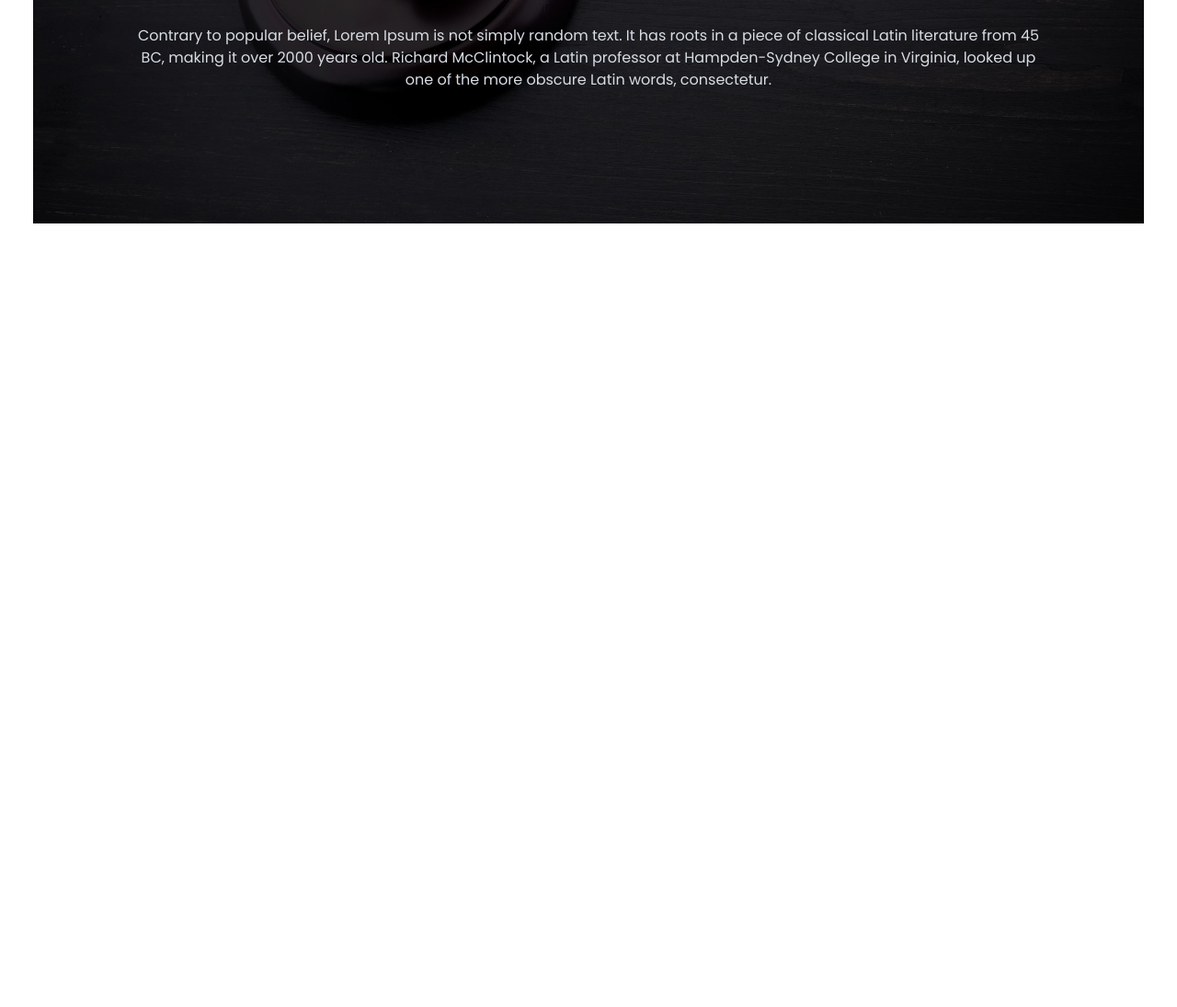
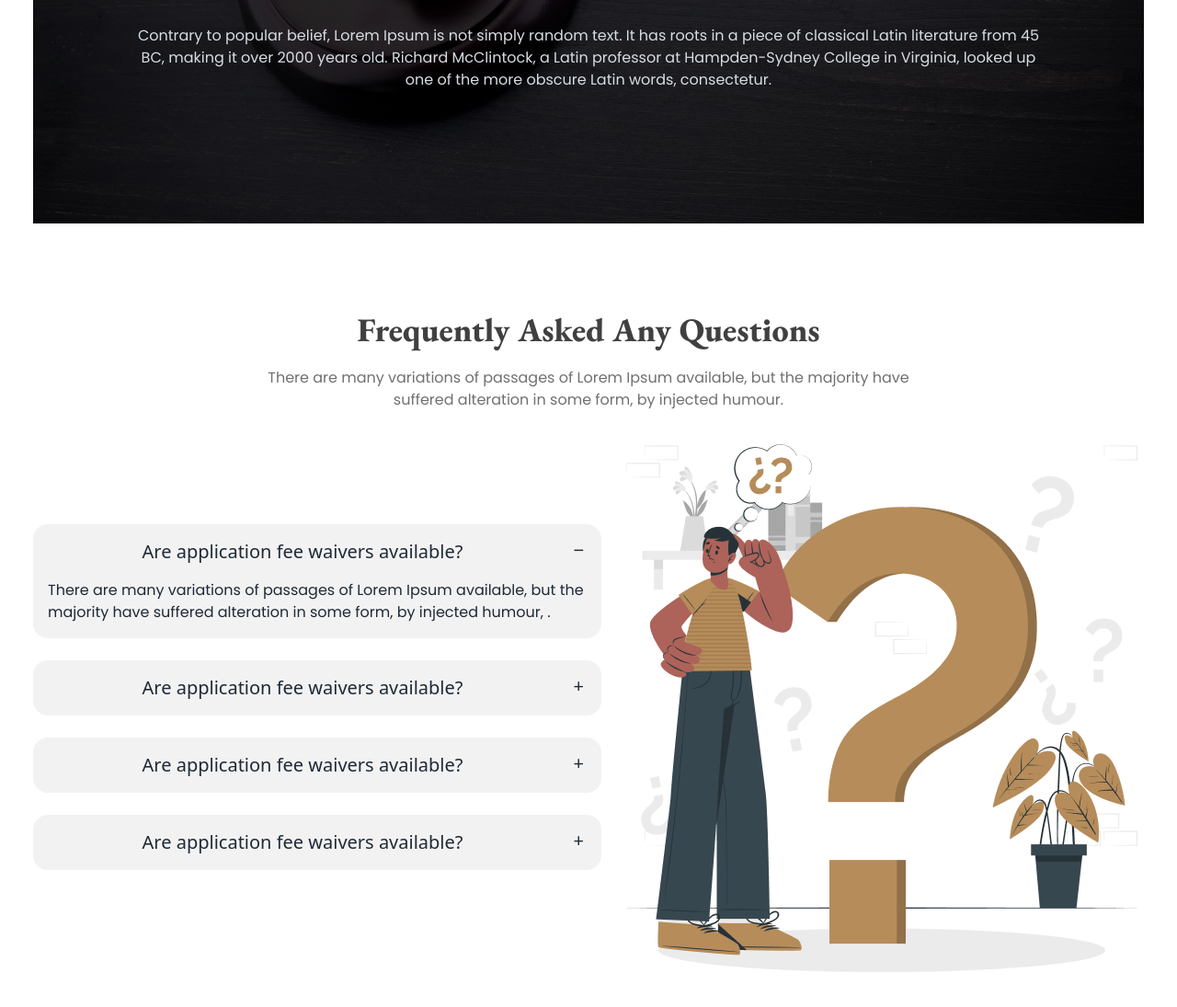
Before and after one commit to FahimHasan683031/legal-solution, a plain HTML site: page index.html in a window 1280 px wide. Shown: the part 2537-3632 px from the top of the page at 92% size. Before the commit the page ends 2780 px from the top, so only its background shows below. Drawn offline with nearby package versions, Linux system fonts and the light colour scheme.

Commit message:
faq section complit

```diff
--- a/index.html
+++ b/index.html
@@ -159,7 +159,7 @@
                     <div class="hero " style="background-image: url('images/slider-1.jpg');">
                         <div class=" bg-black absolute h-full w-full opacity-50"></div>
                         <div class="hero-content text-center text-neutral-content">
-                          <div class=" my-24 mx-24">
+                          <div class=" my-24 mx-6 md:mx-24">
                             <img class="mx-auto my-6" src="images/Ellipse 1.svg" alt="">
                             <h1 class="mb-1 text-2xl text-white ">Awlad Hossain</h1>
                             <h4 class="text-base text-white">UIX Designer</h4>
@@ -179,7 +179,7 @@
                     <div class="hero " style="background-image: url('images/slider-2.jpg');">
                         <div class=" bg-black absolute h-full w-full opacity-50"></div>
                         <div class="hero-content text-center text-neutral-content">
-                          <div class=" my-24 mx-24">
+                          <div class="  my-24 mx-6 md:mx-24">
                             <img class="mx-auto my-6" src="images/Ellipse 1.svg" alt="">
                             <h1 class="mb-1 text-2xl text-white ">Awlad Hossain</h1>
                             <h4 class="text-base text-white">UIX Designer</h4>
@@ -199,7 +199,7 @@
                     <div class="hero " style="background-image: url('images/slider-3.jpg');">
                         <div class=" bg-black absolute h-full w-full opacity-50"></div>
                         <div class="hero-content text-center text-neutral-content">
-                          <div class=" my-24 mx-24">
+                          <div class="  my-24 mx-6 md:mx-24">
                             <img class="mx-auto my-6" src="images/Ellipse 1.svg" alt="">
                             <h1 class="mb-1 text-2xl text-white ">Awlad Hossain</h1>
                             <h4 class="text-base text-white">UIX Designer</h4>
@@ -217,6 +217,60 @@
               </div>
          </section>
 
+         <!-- FAQ section -->
+         <section class="my-24 text-center">
+            <h1 class="text-4xl text-[#414040] my-5">Frequently Asked Any Questions</h1>
+            <p class="text-base text-[#707070]">There are many variations of passages of Lorem Ipsum available, but the majority have <br> suffered alteration in some form, by injected humour.</p>
+
+            <div class="flex flex-col lg:flex-row justify-center mt-9 gap-5 items-center">
+                <div class="flex-1">
+
+                <div class="collapse collapse-plus bg-base-200 mb-6">
+                    <input type="radio" name="my-accordion-3" checked="checked" />
+                    <div class="collapse-title text-xl font-medium">
+                        Are application fee waivers available?
+                    </div>
+                    <div class="collapse-content text-left">
+                      <p>There are many variations of passages of Lorem Ipsum available, but the majority have suffered alteration in some form, by injected humour, . </p>
+                    </div>
+
+                  </div>
+
+                  <div class="collapse collapse-plus bg-base-200 mb-6">
+                    <input type="radio" name="my-accordion-3" />
+                    <div class="collapse-title text-xl font-medium">
+                        Are application fee waivers available?
+                    </div>
+                    <div class="collapse-content text-left">
+                      <p>There are many variations of passages of Lorem Ipsum available, but the majority have suffered alteration in some form, by injected humour, . </p>
+                    </div>
+                  </div>
+
+                  <div class="collapse collapse-plus bg-base-200 mb-6">
+                    <input type="radio" name="my-accordion-3" />
+                    <div class="collapse-title text-xl font-medium">
+                        Are application fee waivers available?
+                    </div>
+                    <div class="collapse-content text-left">
+                      <p>There are many variations of passages of Lorem Ipsum available, but the majority have suffered alteration in some form, by injected humour, . </p>
+                    </div>
+                  </div>
+
+                  <div class="collapse collapse-plus bg-base-200 mb-6">
+                    <input type="radio" name="my-accordion-3" />
+                    <div class="collapse-title text-xl font-medium">
+                        Are application fee waivers available?
+                    </div>
+                    <div class="collapse-content text-left">
+                      <p>There are many variations of passages of Lorem Ipsum available, but the majority have suffered alteration in some form, by injected humour, . </p>
+                    </div>
+                  </div>
+
+                </div>
+
+                <img class=" " src="images/faq.png" alt="">
+            </div>
+         </section>
 
 
     </main>
```
